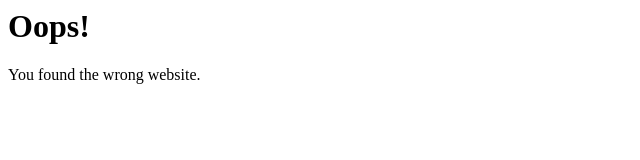
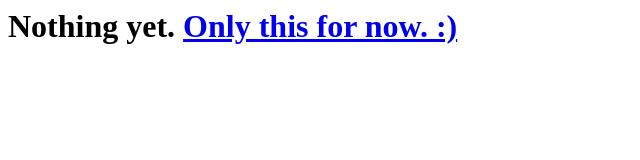
Before and after one commit to LeoQian6/LeoQian6.github.io, a plain HTML site: page index.html in a window 1280 px wide. Shown: the whole page, without its empty margins (0-640 px from the left). Drawn offline with Linux system fonts and the light colour scheme.

Commit message:
added a Rickroll link

```diff
--- a/index.html
+++ b/index.html
@@ -1,9 +1,9 @@
 <html>
- <head>
-  <title>My website's first HTML5 page</title>
- </head>
-  <body>
- <h1>Oops!</h1>
- <p>You found the wrong website.</p>
-  </body>
+    <head>
+        <title>Yuzheng Qian's Website</title>
+    </head>
+
+    <body>
+        <h1>Nothing yet. <a href="https://www.bilibili.com/video/BV1uT4y1P7CX">Only this for now. :)</h1>
+    </body>
 </html>
```
